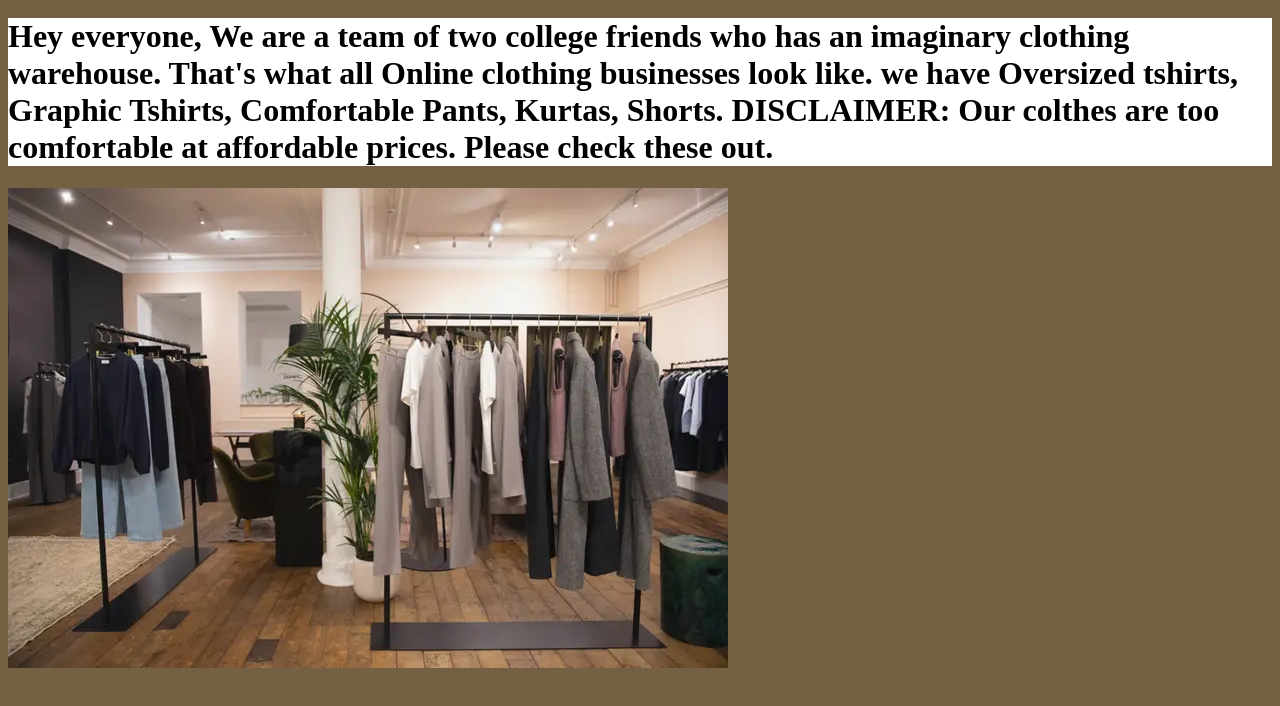
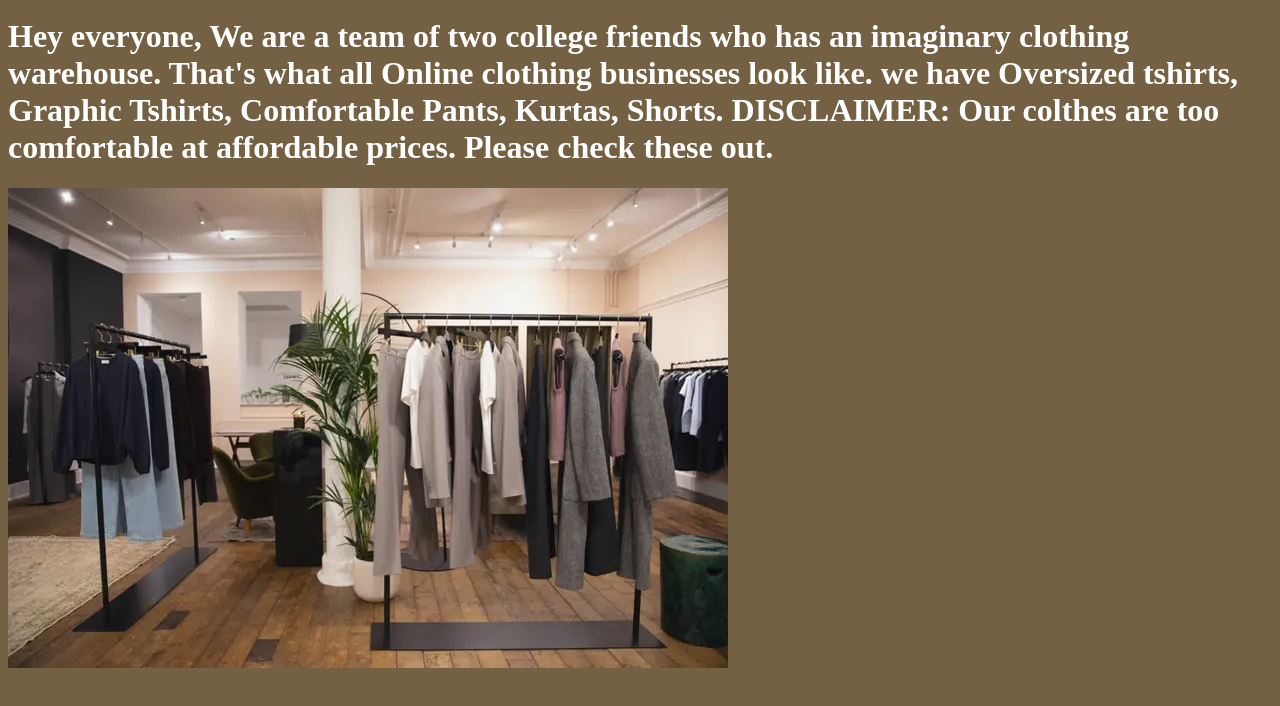
Before and after one commit to Harsh-pepe/Harsh-pepe.github.io, a plain HTML site: page index.html in a window 1280 px wide. Shown: the part 48-754 px from the top of the page. Drawn offline with Linux system fonts and the light colour scheme.

Commit message:
Update index.html

```diff
--- a/index.html
+++ b/index.html
@@ -6,7 +6,7 @@
 <body style="background-color:#746144;">
    <p>
    <!----  <iframe src="index.pdf" width="1000" height="700" ALIGN="center" ></iframe></br></br>-->
- <h1 style="background-color:#FFFFFF;">Hey everyone, We are a team of two college friends who has an imaginary clothing warehouse.
+ <h1 style="color:#FFFFFF;">Hey everyone, We are a team of two college friends who has an imaginary clothing warehouse.
    That's what all Online clothing businesses look like. we have Oversized tshirts, Graphic Tshirts, Comfortable Pants, Kurtas, Shorts.
     DISCLAIMER: Our colthes are too comfortable at affordable prices.
 Please check these out.</h1>
```
